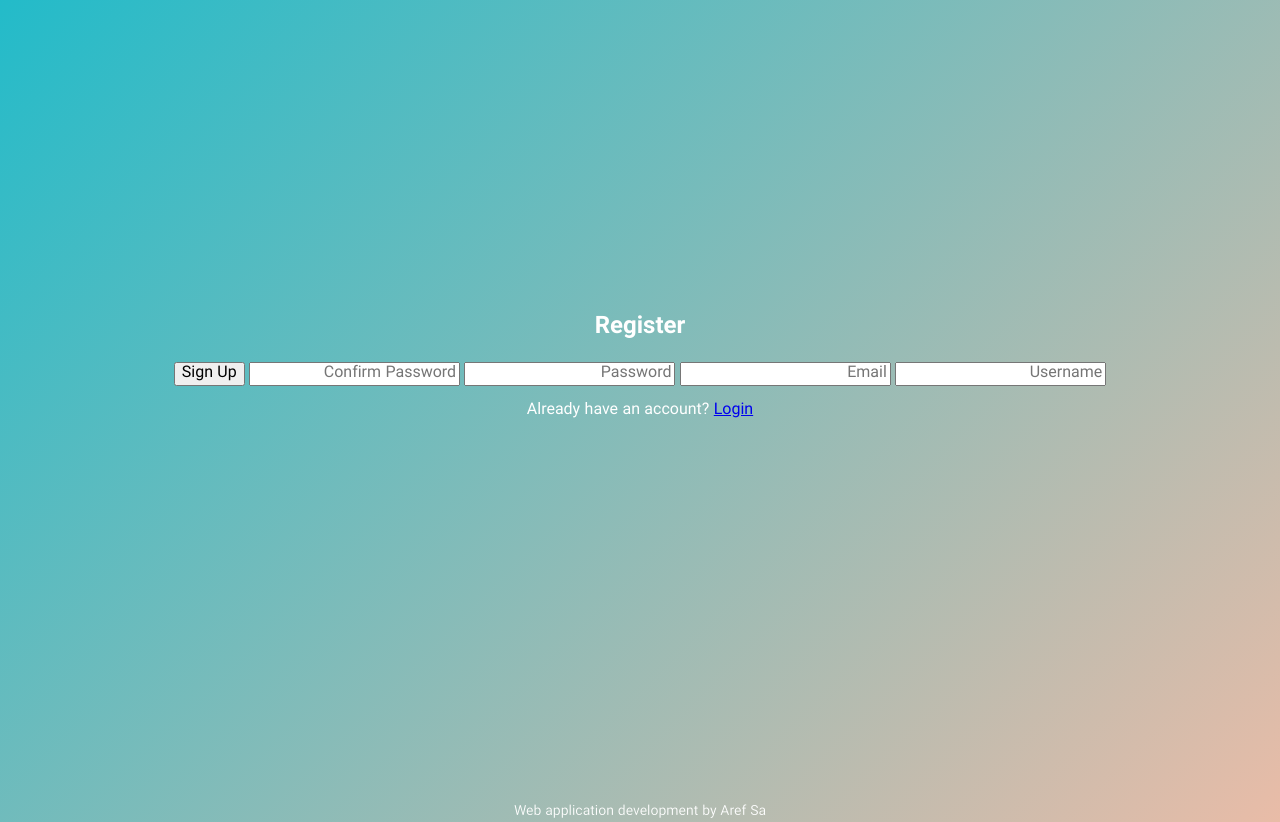
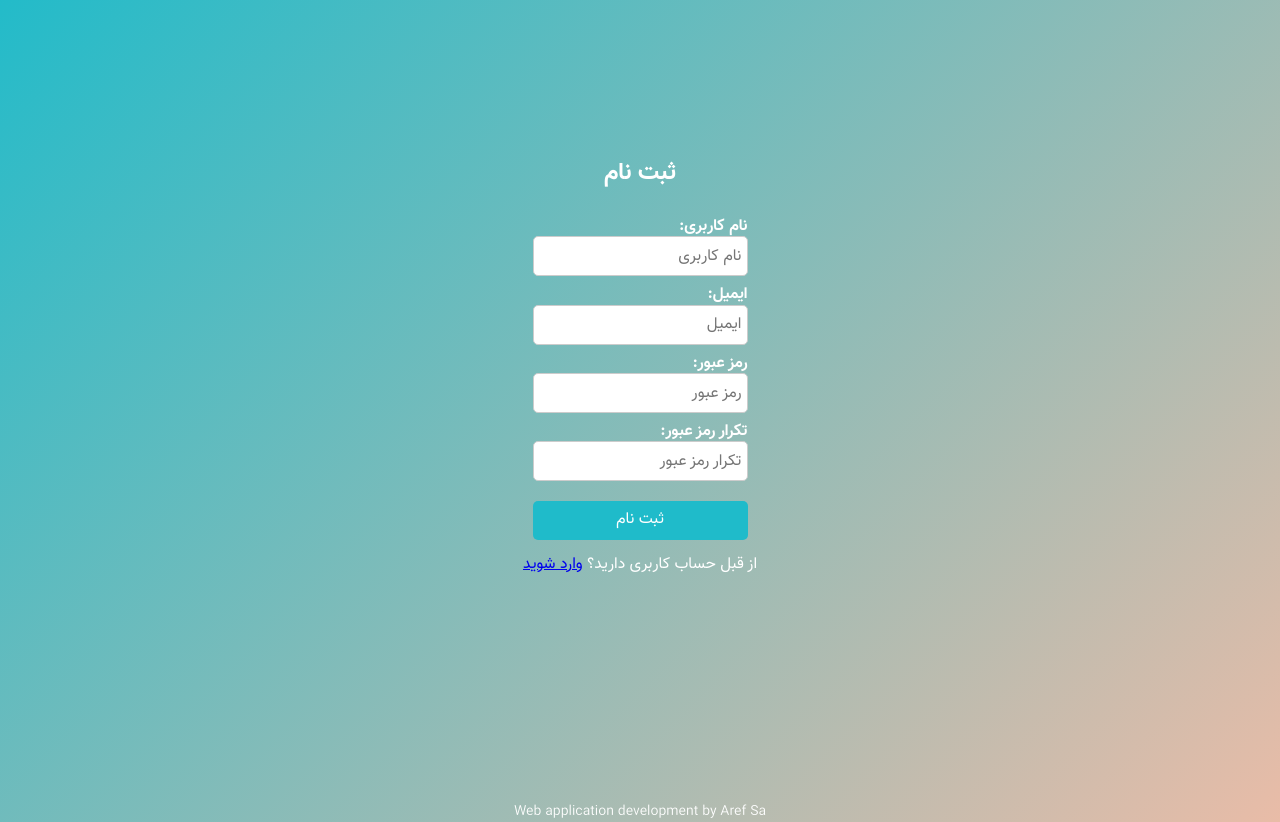
Before and after one commit to hossein-sa/django-todo-app, a Django app: page /accounts/register/ in a window 1280 px wide. Shown: the part 50-872 px from the top of the page. Run offline with Django 4.2, Linux system fonts and the light colour scheme.

Commit message:
Fixed login and register forms layout to be vertical (Persian RTL)

```diff
--- a/accounts/templates/accounts/register.html
+++ b/accounts/templates/accounts/register.html
@@ -1,13 +1,23 @@
 {% extends "base.html" %}
 {% block content %}
-<h2>Register</h2>
-<form method="post">
+<h2>ثبت نام</h2>
+<form method="post" class="auth-form">
     {% csrf_token %}
-    <input type="text" name="username" placeholder="Username">
-    <input type="email" name="email" placeholder="Email">
-    <input type="password" name="password" placeholder="Password">
-    <input type="password" name="password_confirm" placeholder="Confirm Password">
-    <button type="submit">Sign Up</button>
+
+    <label for="username">نام کاربری:</label>
+    <input type="text" name="username" placeholder="نام کاربری">
+
+    <label for="email">ایمیل:</label>
+    <input type="email" name="email" placeholder="ایمیل">
+
+    <label for="password">رمز عبور:</label>
+    <input type="password" name="password" placeholder="رمز عبور">
+
+    <label for="password_confirm">تکرار رمز عبور:</label>
+    <input type="password" name="password_confirm" placeholder="تکرار رمز عبور">
+
+    <button type="submit">ثبت نام</button>
 </form>
-<p>Already have an account? <a href="{% url 'login' %}">Login</a></p>
+
+<p>از قبل حساب کاربری دارید؟ <a href="{% url 'login' %}">وارد شوید</a></p>
 {% endblock %}
--- a/accounts/views.py
+++ b/accounts/views.py
@@ -11,12 +11,15 @@ def profile_view(request):
     profile, created = UserProfile.objects.get_or_create(user=request.user)
 
     if request.method == "POST":
-        request.user.first_name = request.POST.get("first_name", "")
-        request.user.last_name = request.POST.get("last_name", "")
-        request.user.email = request.POST.get("email", "")
-        request.user.save()
+        first_name = request.POST.get("first_name", "").strip()
+        last_name = request.POST.get("last_name", "").strip()
 
-        profile.bio = request.POST.get("bio", "")
+        if first_name:
+            request.user.first_name = first_name  # Save first name
+        if last_name:
+            request.user.last_name = last_name  # Save last name
+
+        request.user.save()  # Save the user model
 
         if "avatar" in request.FILES:
             profile.avatar = request.FILES["avatar"]
--- a/static/css/style.css
+++ b/static/css/style.css
@@ -240,3 +240,40 @@ body{
     height: 50px;
     cursor: pointer;
 }
+
+.auth-form {
+    display: flex;
+    flex-direction: column; /* فیلدها را زیر هم قرار می‌دهد */
+    max-width: 300px; /* عرض فرم را محدود می‌کند */
+    margin: 0 auto; /* فرم را در وسط صفحه قرار می‌دهد */
+}
+
+.auth-form label {
+    font-weight: bold;
+    margin-top: 10px;
+}
+
+.auth-form input {
+    width: 100%;
+    height: 40px;
+    padding: 5px;
+    font-size: 16px;
+    border: 1px solid #ccc;
+    border-radius: 5px;
+    text-align: right;
+}
+
+.auth-form button {
+    margin-top: 20px;
+    background-color: #1fbbca;
+    color: white;
+    border: none;
+    padding: 10px;
+    font-size: 16px;
+    border-radius: 5px;
+    cursor: pointer;
+}
+
+.auth-form button:hover {
+    background-color: #159ab6;
+}
--- a/templates/base.html
+++ b/templates/base.html
@@ -12,16 +12,16 @@
 <header id="header">
     <nav id="navbar">
         {% if user.is_authenticated %}
-            <a href="{% url 'profile' %}" class="panel-link">
-                <img src="{% static 'images/avatar.jpg' %}" alt="profile picture">
-                <span>سلام {{ user.username }}</span>
-            </a>
-            <a href="{% url 'profile' %}">پروفایل</a>
-            <a href="{% url 'logout' %}">خروج</a>
+    <a href="{% url 'profile' %}" class="panel-link">
+        <img src="{{ user.userprofile.avatar.url }}" alt="profile picture">
+        <span>سلام {{ user.first_name|default:user.username }}</span>
+    </a>
+    <a href="{% url 'logout' %}">خروج</a>
         {% else %}
-            <a href="{% url 'login' %}">ورود</a>
-            <a href="{% url 'register' %}">ثبت نام</a>
+    <a href="{% url 'login' %}">ورود</a>
+    <a href="{% url 'register' %}">ثبت نام</a>
         {% endif %}
+
     </nav>
 </header>
 
--- a/todo/urls.py
+++ b/todo/urls.py
@@ -6,4 +6,7 @@ urlpatterns = [
     path('add/', views.add_task, name='add_task'),
     path('delete/<int:task_id>/', views.delete_task, name='delete_task'),
     path('toggle/<int:task_id>/', views.toggle_task_status, name='toggle_task_status'),
+
+    path('delete_all/', views.delete_all_tasks, name='delete_all_tasks'),
+    path('delete_completed/', views.delete_completed_tasks, name='delete_completed_tasks'),
 ]
```
Also changed, not shown: accounts/templates/accounts/login.html (+12 -6 lines), todo/views.py (+11 -0 lines).
